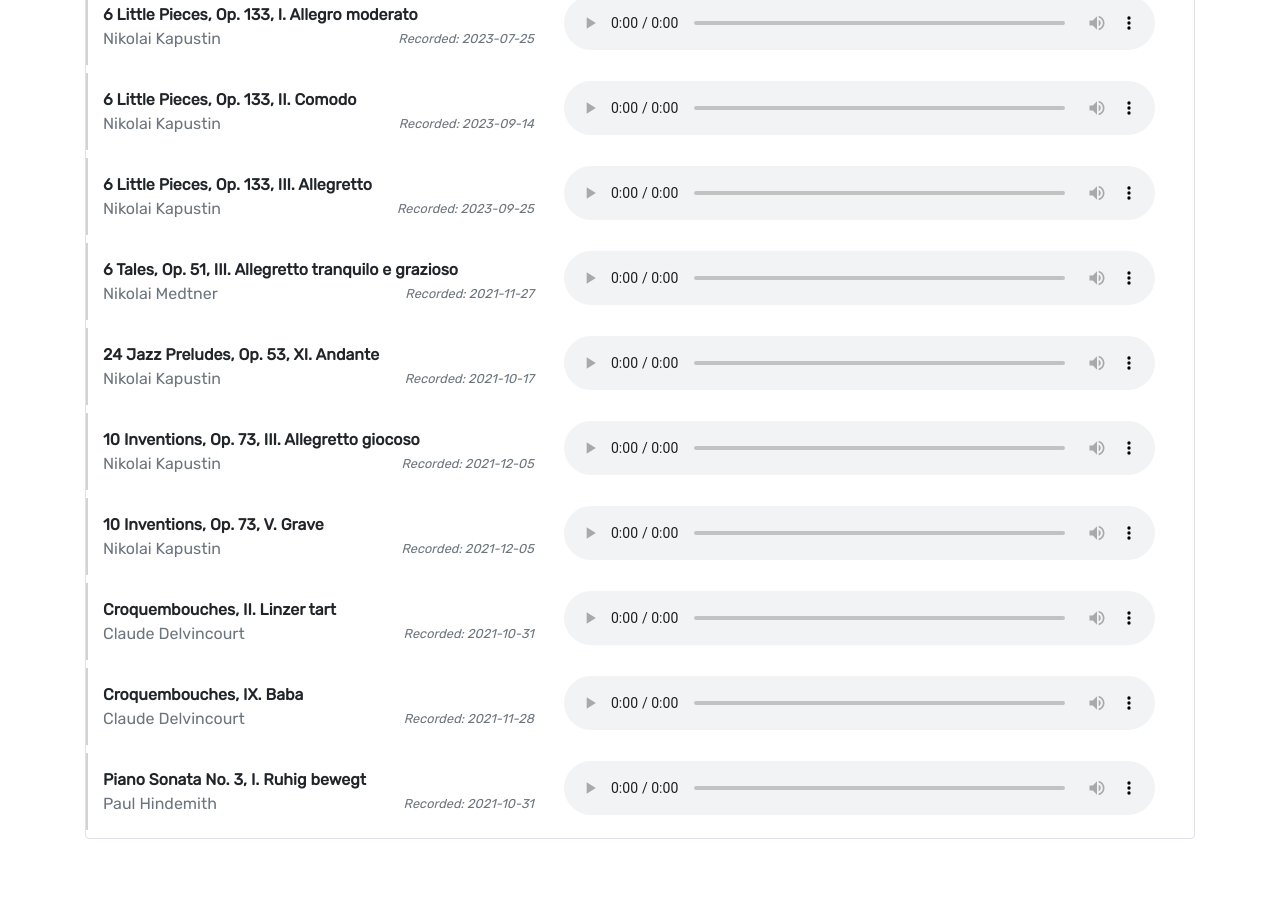
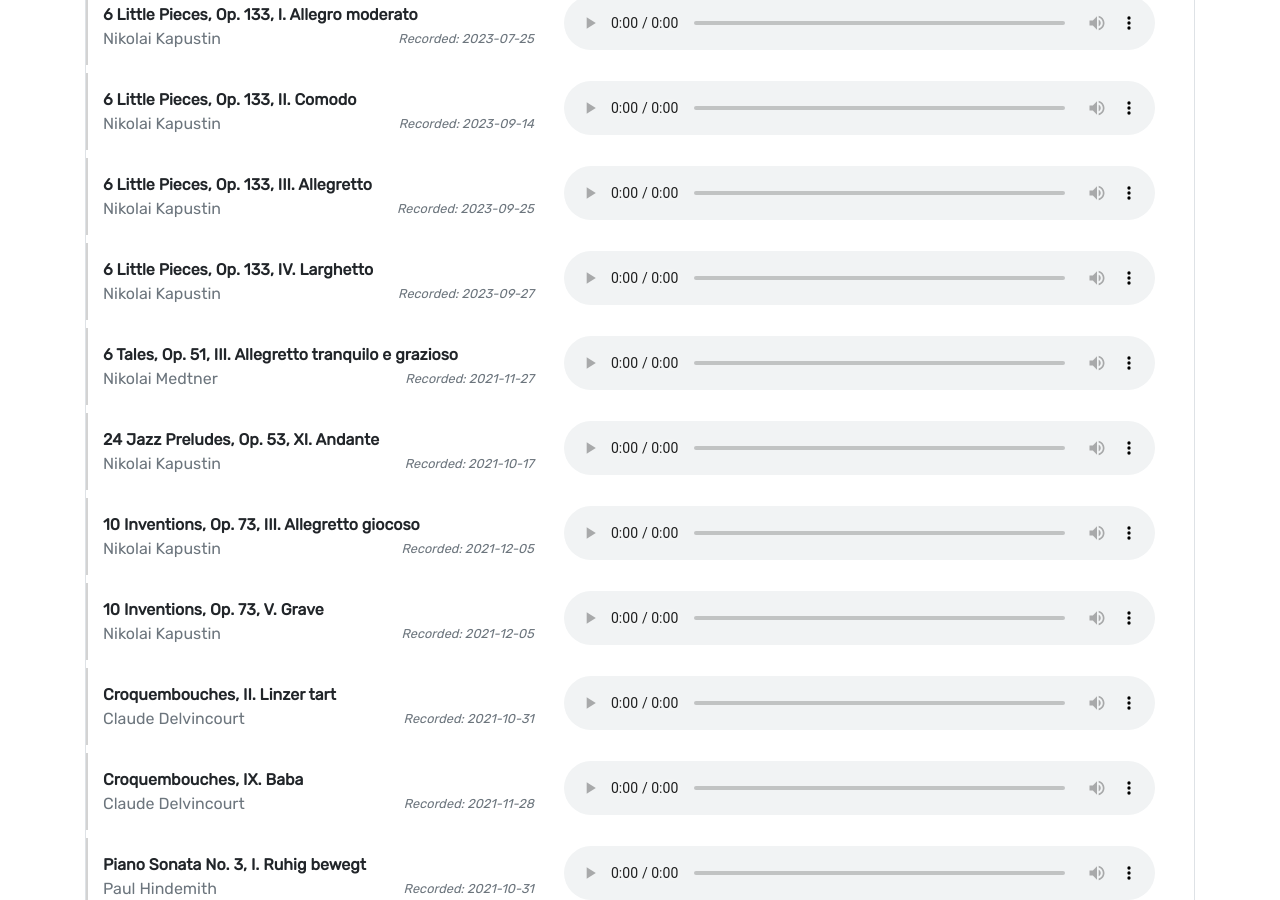
Before and after one commit to chrishafner/chrishafner.github.io, a Jekyll site: the page built from index.html, in a window 1280 px wide and 900 px high, scrolled down 1897 px. Built offline with Jekyll 4.4.1, drawn with Linux system fonts in a browser that asks for light colours; before the commit the page ends 2752 px from its top, so only the background shows below that.

Commit message:
Update recordings.yml

```diff
--- a/_data/recordings.yml
+++ b/_data/recordings.yml
@@ -10,6 +10,10 @@
   piece: 6 Little Pieces, Op. 133, III. Allegretto
   path: https://pub.ista.ac.at/~chafner/music/kapustin-lp-3.mp3
   recorded: 2023-09-25
+- composer: Nikolai Kapustin
+  piece: 6 Little Pieces, Op. 133, IV. Larghetto
+  path: https://pub.ista.ac.at/~chafner/music/kapustin-lp-4.mp3
+  recorded: 2023-09-27
 - composer: Nikolai Medtner
   piece: 6 Tales, Op. 51, III. Allegretto tranquilo e grazioso
   path: https://pub.ista.ac.at/~chafner/music/med51-3.mp3
```
